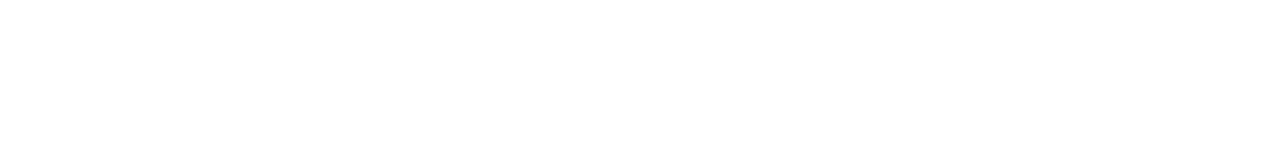
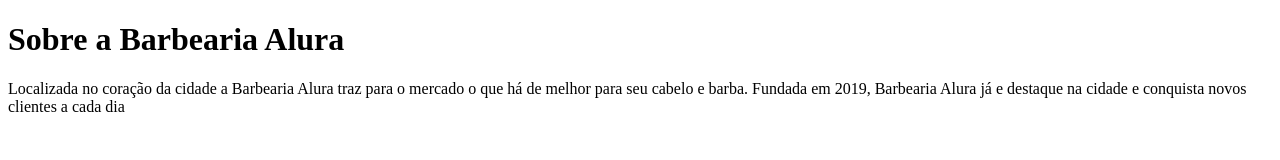
Before and after one commit to reidogta6/barbearia_alura_1C, a plain HTML site: page index.html in a window 1280 px wide. Drawn offline with Linux system fonts and the light colour scheme.

Commit message:
foi adicioinado a tag título e parágrafo.

```diff
--- a/index.html
+++ b/index.html
@@ -6,6 +6,7 @@
     <title>Barbearia Alura</title>
 </head>
 <body>
-
+    <h1>Sobre a Barbearia Alura</h1>
+    <p>Localizada no coração da cidade a Barbearia Alura traz para o mercado o que há de melhor para seu cabelo e barba. Fundada em 2019, Barbearia Alura já e destaque na cidade e conquista novos clientes a cada dia </p>
 </body>
 </html>
```
